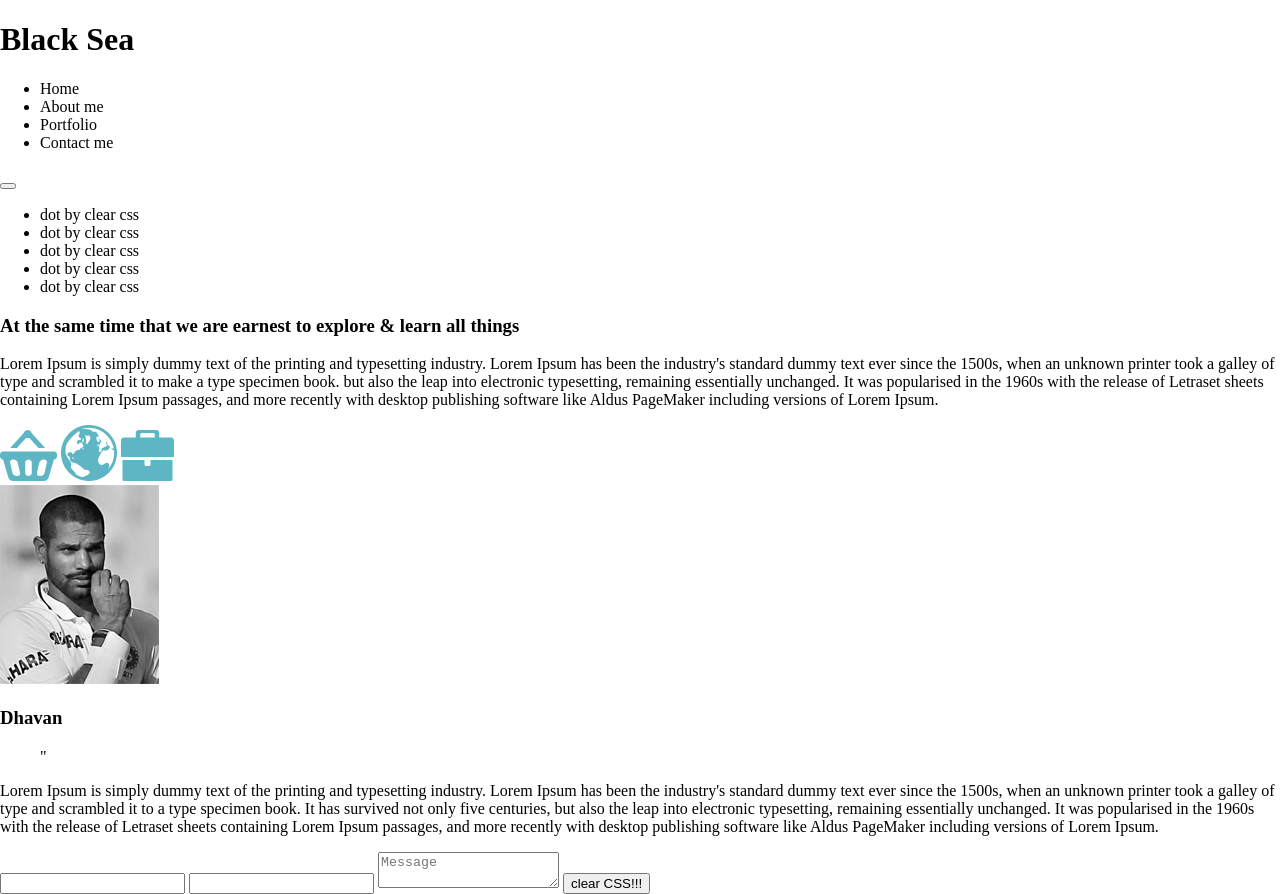
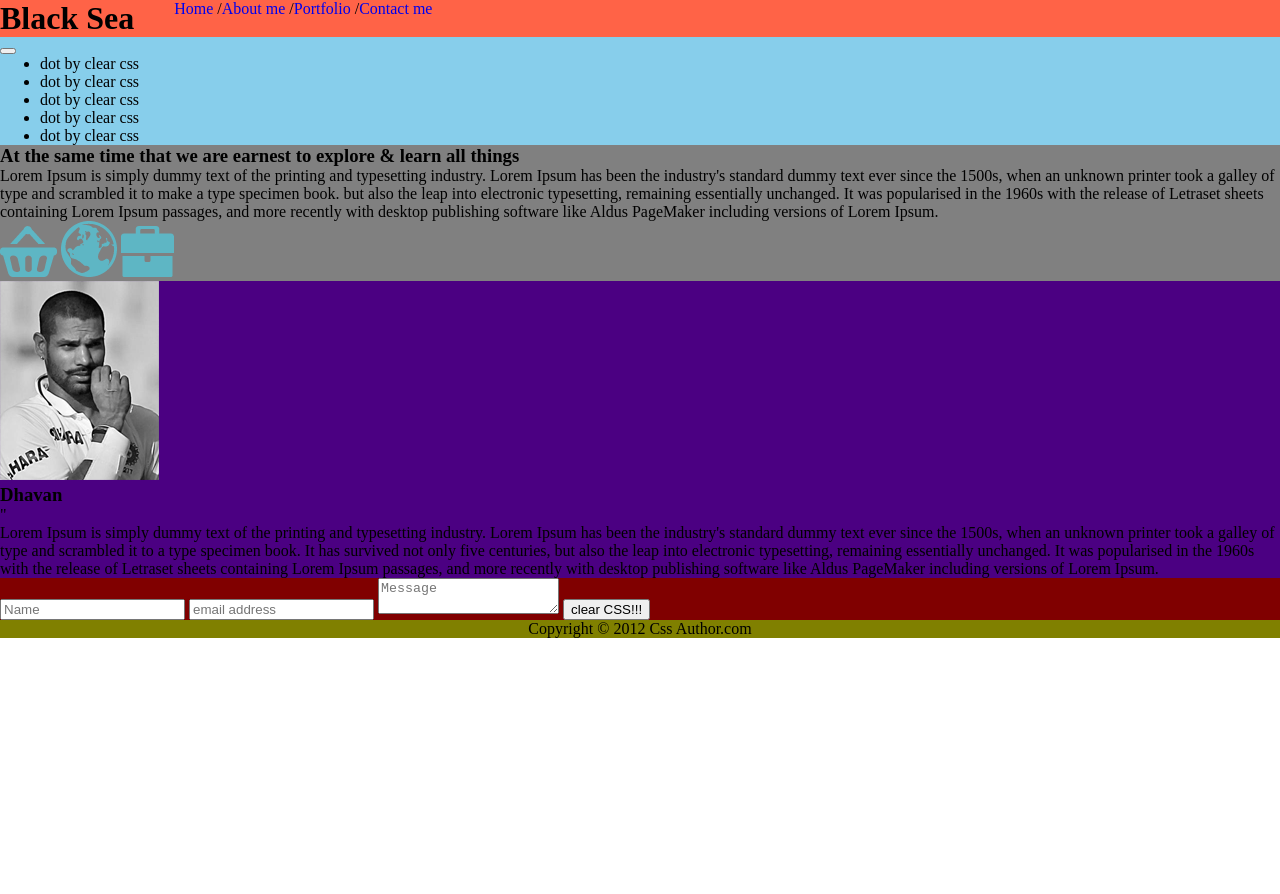
Before and after one commit to Aleksey-Bortnik/Black-Sea, a plain HTML site: page index.html in a window 1280 px wide. After the commit the page ends 800 px from the top, so only its background shows below. Drawn offline with Linux system fonts and the light colour scheme.

Commit message:
Content "/"

```diff
--- a/index.html
+++ b/index.html
@@ -16,10 +16,18 @@
             <div class="nav">
                 <nav>
                     <ul class="header__nav">
-                        <li>Home</li>
-                        <li>About me</li>
-                        <li>Portfolio</li>
-                        <li>Contact me</li>
+                        <li class="nav__item slash-after">
+                            <a href="#">Home</a>
+                        </li>
+                        <li class="nav__item slash-after">
+                            <a href="#">About me</a>
+                        </li>
+                        <li class="nav__item slash-after">
+                            <a a href="#">Portfolio</a>
+                        </li>
+                        <li class="nav__item">
+                            <a href="#">Contact me</a>
+                        </li>
                     </ul>
                 </nav>
             </div>
@@ -37,8 +45,8 @@
                 <li>dot by clear css</li>
                 <li>dot by clear css</li>
             </ul>
-        </div>
-        <!--sea-->
+        </div><!--sea-->
+
         <!--========================/Sea=====================================-->
 
         <!--=========================Explore==================================-->
@@ -58,8 +66,7 @@
                 <img src="./img/block-explore/earth.png" alt="">
                 <img src="./img/block-explore/case.png" alt="">
             </div>
-        </div>
-        <!--explore-->
+        </div><!--explore-->
         <!--========================/Explore==================================-->
 
         <!--=======================Some dude==================================-->
@@ -72,29 +79,32 @@
                 industry's standard dummy text ever since the 1500s, when an unknown printer took a galley of type and
                 scrambled it to
                 a type specimen book. It has survived not only five centuries, but also the leap into electronic
-                typesetting, remaining essentially unchanged. It was popularised in the 1960s with the release of Letraset sheets
+                typesetting, remaining essentially unchanged. It was popularised in the 1960s with the release of
+                Letraset sheets
                 containing Lorem Ipsum passages, and more recently with desktop publishing software like Aldus PageMaker
                 including versions of Lorem Ipsum.
             </p>
 
-        </div> <!--some-dude-->
+        </div><!--some-dude-->
         <!--========================/Some dude===============================-->
 
         <!--=========================Map=====================================-->
         <div class="map">
-        <form  action="#">
-<input type="text">
-<input type="email">
-<textarea placeholder="Message"></textarea>
-<button type="submit" value="">clear CSS!!!</button>
-        </form>
-    </div>
+            <form action="#">
+                <input type="text" placeholder="Name">
+                <input type="email" placeholder="email address">
+                <textarea placeholder="Message"></textarea>
+                <button type="submit" value="">clear CSS!!!</button>
+            </form>
+        </div>
         <!--========================/Map=====================================-->
 
         <!--=========================Footer==================================-->
+        <footer>
+            <p>Copyright &#169; 2012 Css Author.com</p>
+        </footer>
         <!--========================/Footer==================================-->
-    </div>
-    <!--warpper-->
+    </div><!--warpper-->
 
 </body>
 
--- a/style/main.css
+++ b/style/main.css
@@ -1,33 +1,84 @@
 /* =========================Common================================== */
+
 * {
     box-sizing: border-box;
-}
-
-body {
     margin: 0;
 }
 
 .wrapper {
+    display: flex;
+    flex-direction: column;
     max-width: 1280px;
-        margin: 0 auto;
-    }
+    margin: 0 auto;
+}
+
+.slash-after::after {
+content: "/";
+}
+
 /* ========================/Common================================== */
 
+/* =========================Header================================== */
 
-/* =========================Header================================== */
+.header {
+    display: flex;
+    background-color: tomato;
+}
+
+.header__nav {
+    display: flex;
+    justify-content: space-around;
+    width: calc(100% +200%);
+}
+
+.nav__item {
+    list-style-type: none;
+    flex-direction: row;
+}
+
+.nav__item a {
+    text-decoration: none;
+}
+
 /* ========================/Header================================== */
 
 /* =========================Sea===================================== */
+
+.sea {
+    background-color: skyblue;
+}
+
 /* ========================/Sea===================================== */
 
 /* =========================Explore================================= */
+
+.explore {
+    background-color: gray;
+}
+
 /* ========================/Explore================================== */
 
 /* =========================Some dude================================ */
+
+.some-dude {
+    background-color: indigo;
+}
+
 /* ========================/Some dude================================ */
 
 /* =========================Map===================================== */
+
+.map {
+    background-color: maroon;
+}
+
 /* ========================/Map===================================== */
 
 /* =========================Footer================================== */
+
+footer {
+    background-color: olive;
+    text-align-last: center;
+}
+
 /* ========================/Footer================================== */
```
